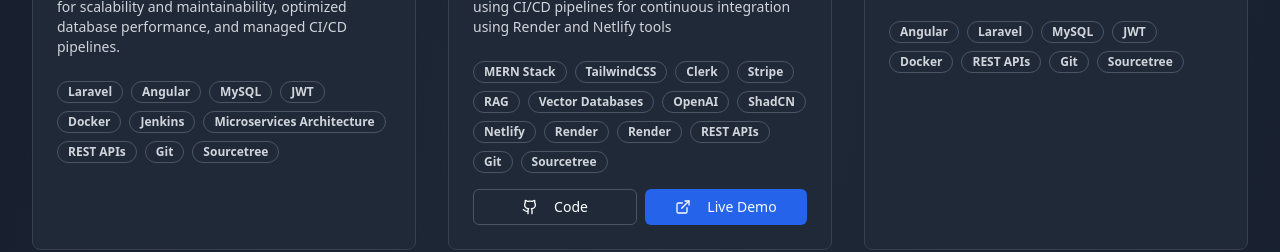
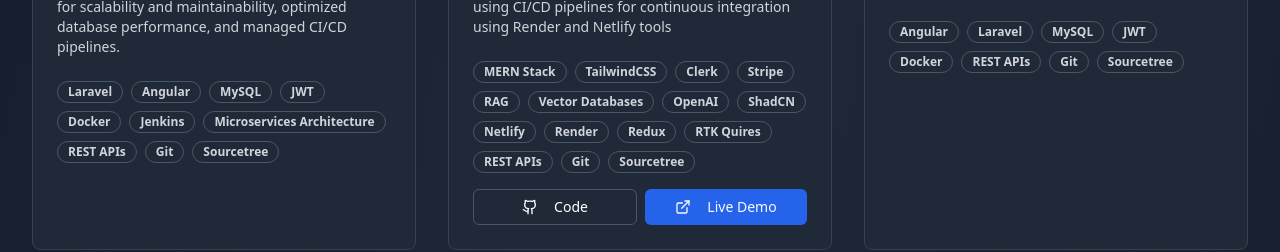
Before and after one commit to isurugayashan/my-portfolio, a React (Vite) app: page / in a window 1280 px wide. Shown: the part 2440-2692 px from the top of the page. Built offline with nearby package versions, Linux system fonts and the light colour scheme.

Commit message:
update technologies

```diff
--- a/src/App.tsx
+++ b/src/App.tsx
@@ -69,7 +69,7 @@ export default function Portfolio() {
       title: "AI-Driven Full-Stack Hotel Management System",
       description: "Developed a cloud-based hotel management platform integrating AI-powered search using RAG (Retrieval-Augmented Generation) and vector databases for personalized recommendations. Designed  user authentication secure using clerk, secure payment processing via Stripe. Deployed using CI/CD pipelines for continuous integration using Render and Netlify tools",
       image: "/assets/ss4.png",
-      technologies: ["MERN Stack", "TailwindCSS", "Clerk", "Stripe", "RAG", "Vector Databases", "OpenAI", "ShadCN", "Netlify", "Render", "Render","REST APIs","Git","Sourcetree"],
+      technologies: ["MERN Stack", "TailwindCSS", "Clerk", "Stripe", "RAG", "Vector Databases", "OpenAI", "ShadCN", "Netlify", "Render","Redux", "RTK Quires", "REST APIs", "Git", "Sourcetree"],
       github: "https://github.com/isurugayashan/AIDF-Front",
       live: "https://aidf-horizone-frontend-isuru.netlify.app/",
       category: "AI - Web Application",
```
